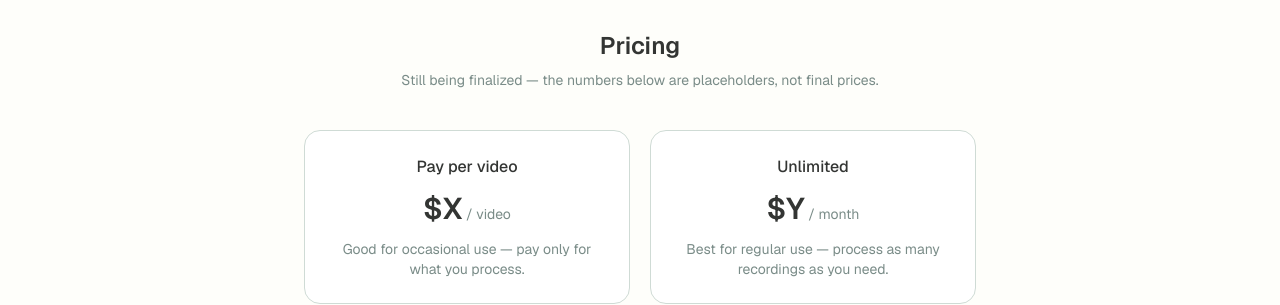
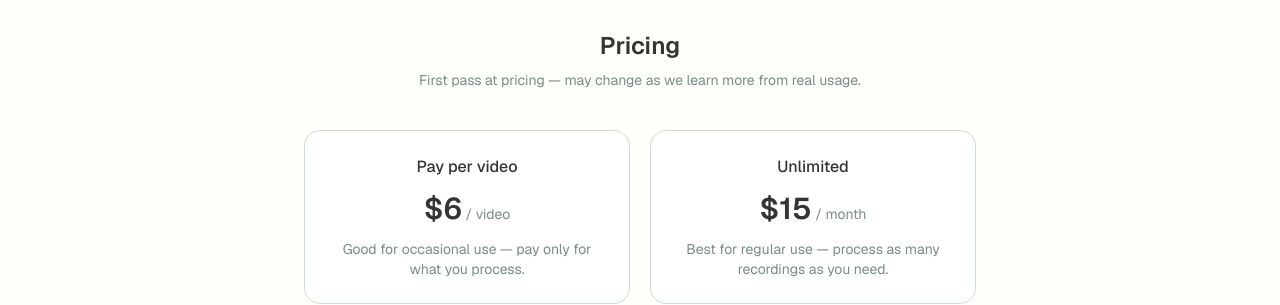
Before and after one commit to hnrywltn/screenScribe, a Next.js app: page / in a window 1280 px wide. Shown: the part 1209-1514 px from the top of the page. Built offline with nearby package versions, Linux system fonts and the light colour scheme; no server answers.

Commit message:
Auto-commit 2026-08-12 14:17:04

```diff
--- a/app/(marketing)/page.tsx
+++ b/app/(marketing)/page.tsx
@@ -70,19 +70,19 @@ export default function MarketingHomePage() {
         <div className="text-center mb-10">
           <h2 className="text-2xl font-semibold text-[var(--color-text)]">Pricing</h2>
           <p className="mt-2 text-sm text-[var(--color-muted)]">
-            Still being finalized — the numbers below are placeholders, not final prices.
+            First pass at pricing — may change as we learn more from real usage.
           </p>
         </div>
         <div className="grid grid-cols-1 sm:grid-cols-2 gap-5 max-w-2xl mx-auto">
           <PricingCard
             title="Pay per video"
-            price="$X"
+            price="$6"
             period="/ video"
             description="Good for occasional use — pay only for what you process."
           />
           <PricingCard
             title="Unlimited"
-            price="$Y"
+            price="$15"
             period="/ month"
             description="Best for regular use — process as many recordings as you need."
           />
```
Also changed, not shown: 2 other files (tests, documents, lock files or other folders).
